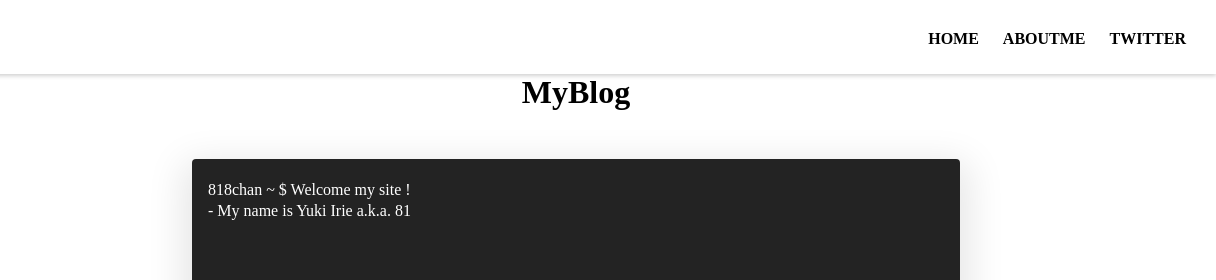
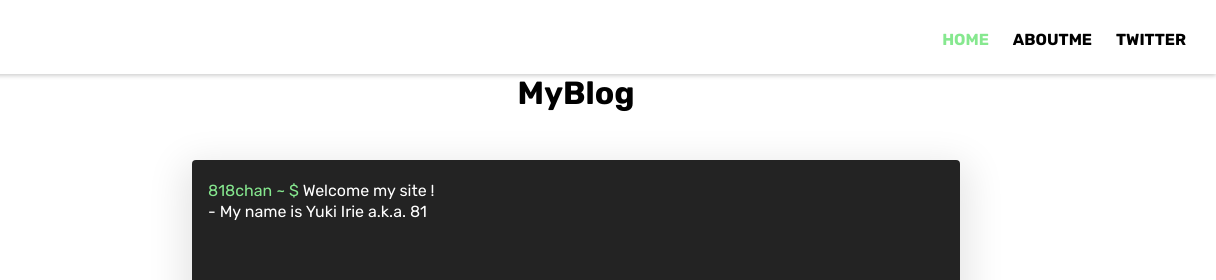
Before and after one commit to ykch75/website, a plain HTML site: page public/index.html in a window 1280 px wide. Shown: the top 280 px of the page, 64-1280 px from the left. Drawn offline with nearby package versions, Linux system fonts and the light colour scheme; no server answers.

Commit message:
change font

```diff
--- a/public/index.css
+++ b/public/index.css
@@ -1,4 +1,4 @@
-css selectors guide: https://www.w3schools.com/cssref/css_selectors.asp
+/* css selectors guide: https://www.w3schools.com/cssref/css_selectors.asp */
 
 @import url("https://fonts.googleapis.com/css?family=Cardo:400i|Rubik:400,700&display=swap");
 :root {
```
